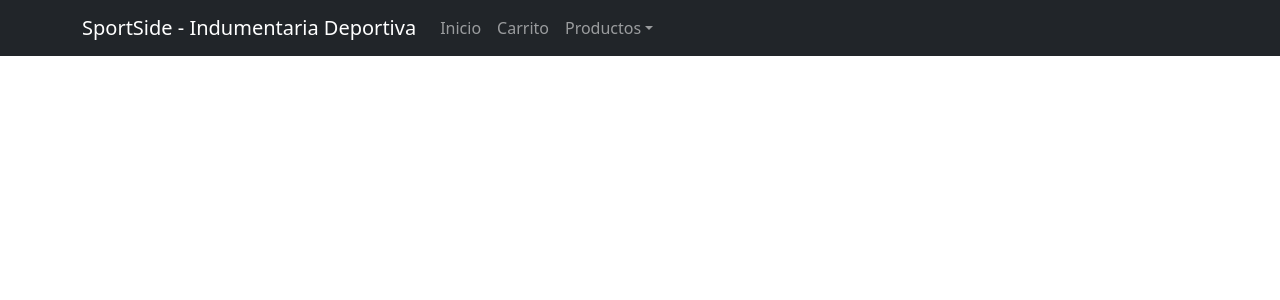
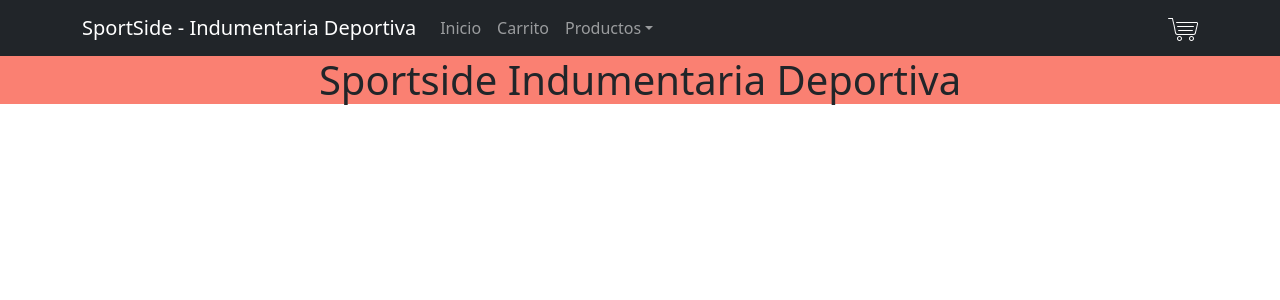
Before and after one commit to santiagosola94/ecommerce-ReactJS, a React (Create React App) app: page / in a window 1280 px wide. Shown: the top 300 px of the page. Built offline with nearby package versions, Linux system fonts and the light colour scheme.

Commit message:
desafio Crear Landing Page

```diff
--- a/src/App.js
+++ b/src/App.js
@@ -2,10 +2,14 @@ import logo from './logo.svg';
 import 'bootstrap/dist/css/bootstrap.min.css';
 import './App.css';
 import NavBar from './components/NavBar/NavBar';
+import ItemListContainer from './components/ItemListContainer/ItemListContainer';
 
 function App() {
   return (
-    <NavBar />
+    <>
+      <NavBar />
+      <ItemListContainer greeting='Sportside Indumentaria Deportiva'/>
+    </>
   );
 }
 
--- /dev/null
+++ b/src/components/CartWidget/CartWidget.jsx
@@ -0,0 +1,9 @@
+function CartWidget() {
+  return (
+    <div>
+        <img src="./mbrishoppingcart_99558.svg" alt="iconoCarrito" />
+    </div>
+  )
+}
+
+export default CartWidget
--- /dev/null
+++ b/src/components/ItemListContainer/ItemListContainer.jsx
@@ -0,0 +1,12 @@
+import './estilosTitulo.css'
+
+function ItemListContainer(prop) {
+    const {greeting} = prop
+    return (
+        <div className="estilosTitulo">
+            <h1>{greeting}</h1>
+        </div>
+    )
+}
+
+export default ItemListContainer
--- /dev/null
+++ b/src/components/ItemListContainer/estilosTitulo.css
@@ -0,0 +1,4 @@
+.estilosTitulo {
+    background-color: salmon;
+    text-align: center;
+}
--- a/src/components/NavBar/NavBar.jsx
+++ b/src/components/NavBar/NavBar.jsx
@@ -1,5 +1,6 @@
 import React from 'react'
 import {Navbar, Container, Nav, NavDropdown} from 'react-bootstrap'
+import CartWidget from '../CartWidget/CartWidget'
 
 
 function NavBar() {
@@ -19,6 +20,9 @@ function NavBar() {
             <NavDropdown.Item href="#action/3.3">Ropa Deportiva</NavDropdown.Item>
             </NavDropdown>
         </Nav>
+
+        <CartWidget />
+
         </Navbar.Collapse>
     </Container>
     </Navbar>
```
Also changed, not shown: public/mbrishoppingcart_99558.svg (added).
